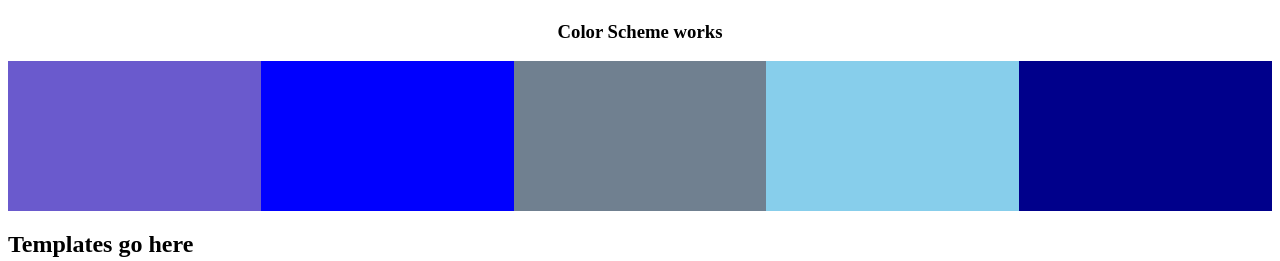
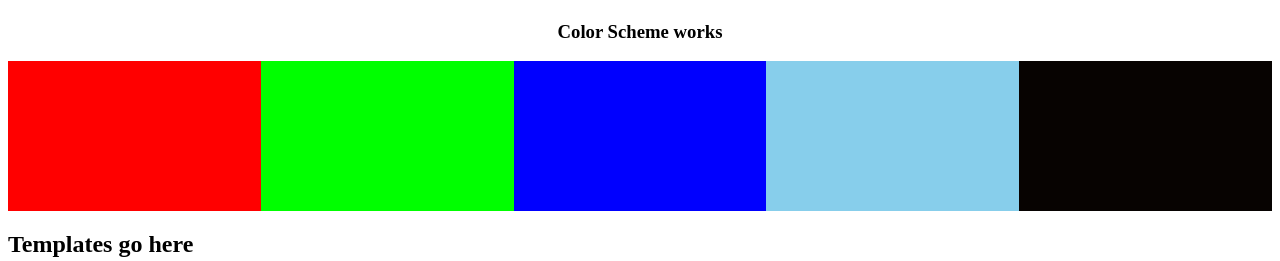
Before and after one commit to kwolfenb/capstone-project, a React (Create React App) app: page / in a window 1280 px wide. Shown: the part 778-1039 px from the top of the page. Built offline with nearby package versions, Linux system fonts and the light colour scheme.

Commit message:
working prototype for color schemes display on screen

```diff
--- a/src/components/ChooseColor.js
+++ b/src/components/ChooseColor.js
@@ -72,11 +72,6 @@ function ChooseColor(props) {
     http.send(JSON.stringify(data))
   }
 
-
-
-
-
-
   return (
     <div>
       <style>{`
@@ -97,7 +92,7 @@ function ChooseColor(props) {
 
         }
       `}</style>
-      <h3 onClick={fetchColorScheme}>Choose Color works</h3>
+      <h3>Choose Color works</h3>
       <form onSubmit={handleChooseColor}>
 
         <button className="jscolor {valueElement:'primary-chosen-value'}">
--- a/src/components/ColorScheme.js
+++ b/src/components/ColorScheme.js
@@ -1,10 +1,37 @@
 import React from 'react';
 import './styles/ColorScheme.css'
+import { connect } from 'react-redux';
 
-function ColorScheme() {
 
+const mapStateToProps = state => {
+  return {
+    colorScheme: state.colorScheme
+  };
+};
+
+function ColorScheme(props) {
+  console.log(props.colorScheme[0])
   return(
     <div className='colorScheme'>
+      <style>
+        {`
+          #color1 {
+            background: rgb(${props.colorScheme[0][0]}, ${props.colorScheme[0][1]}, ${props.colorScheme[0][2]});
+          }
+          #color2 {
+            background: rgb(${props.colorScheme[1][0]}, ${props.colorScheme[1][1]}, ${props.colorScheme[1][2]});
+          }
+          #color3 {
+            background: rgb(${props.colorScheme[1][0]}, ${props.colorScheme[2][1]}, ${props.colorScheme[2][2]});
+          }
+          #color5 {
+            background: rgb(${props.colorScheme[3][0]}, ${props.colorScheme[3][1]}, ${props.colorScheme[3][2]});
+          }
+          #color5 {
+            background: rgb(${props.colorScheme[4][0]}, ${props.colorScheme[4][1]}, ${props.colorScheme[4][2]});
+          }
+        `}
+      </style>
       <h3>Color Scheme works</h3>
       <div className='colors'>
         <div id='color1'>
@@ -23,4 +50,4 @@ function ColorScheme() {
 
 }
 
-export default ColorScheme;
+export default connect(mapStateToProps)(ColorScheme);
--- a/src/reducers/rootReducer.js
+++ b/src/reducers/rootReducer.js
@@ -2,7 +2,7 @@ export default (state = initialState, action) => {
   switch (action.type) {
     case 'CHOOSE_COLOR':
       const { primaryColor, secondaryColor, primaryName, secondaryName, primaryRGB, secondaryRGB, primaryFont, secondaryFont } = action;
-      let newState = {
+      let newState = Object.assign({}, state, {
         primaryColor: {
           hex: primaryColor,
           name: primaryName,
@@ -23,7 +23,7 @@ export default (state = initialState, action) => {
           },
           font: secondaryFont
         }
-      };
+      });
       return newState;
     case 'COLOR_SCHEME':
       const { colorScheme } = action;
@@ -44,5 +44,7 @@ let initialState = {
   secondaryColor: {
     hex: 'FFFFFF',
     name: 'white'
-  }
+  },
+  colorScheme: [[255, 0, 0], [0, 255, 0], [0, 0, 255], [2, 3, 6], [7, 3, 1]]
+
 }
```
